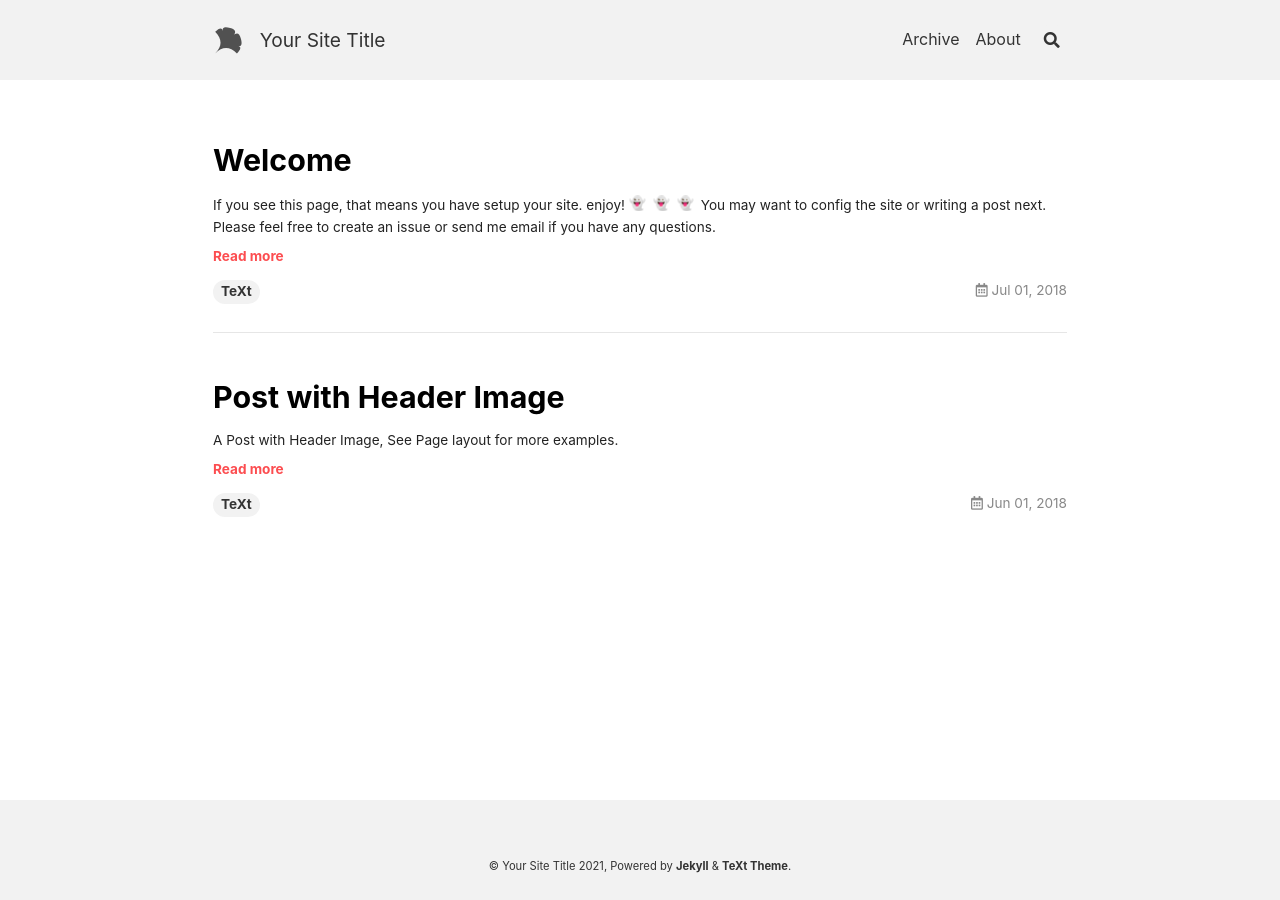
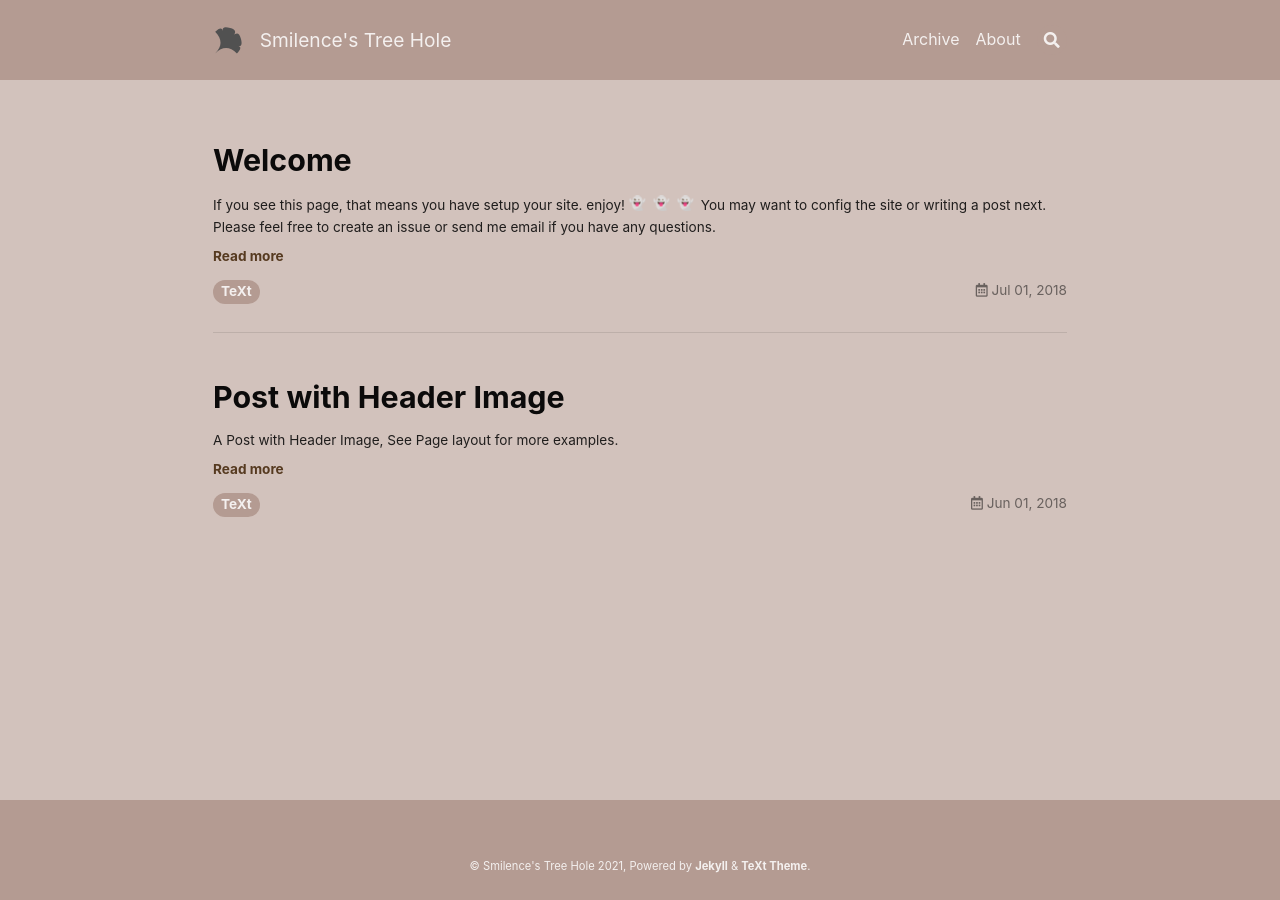
Before and after one commit to manman-ll/Smilence.github.io, a Jekyll site: the page built from index.html, in a window 1280 px wide. Built offline with Jekyll 4.4.1, drawn with Linux system fonts in a browser that asks for light colours; nearby versions of some CDN libraries; emoji names are drawn with the system emoji font; the list of posts is cut into pages by our own code.

Commit message:
change skin

```diff
--- a/_config.yml
+++ b/_config.yml
@@ -16,11 +16,11 @@
 
 ## => Site Settings
 ##############################
-text_skin: default # "default" (default), "dark", "forest", "ocean", "chocolate", "orange"
+text_skin: chocolate # "default" (default), "dark", "forest", "ocean", "chocolate", "orange"
 highlight_theme: default # "default" (default), "tomorrow", "tomorrow-night", "tomorrow-night-eighties", "tomorrow-night-blue", "tomorrow-night-bright"
 url     : # the base hostname & protocol for your site e.g. https://www.someone.com
 baseurl : # does not include hostname
-title   : Your Site Title
+title   : Smilence's Tree Hole
 description: > # this means to ignore newlines until "Language & timezone"
   Your Site Description
 
```
